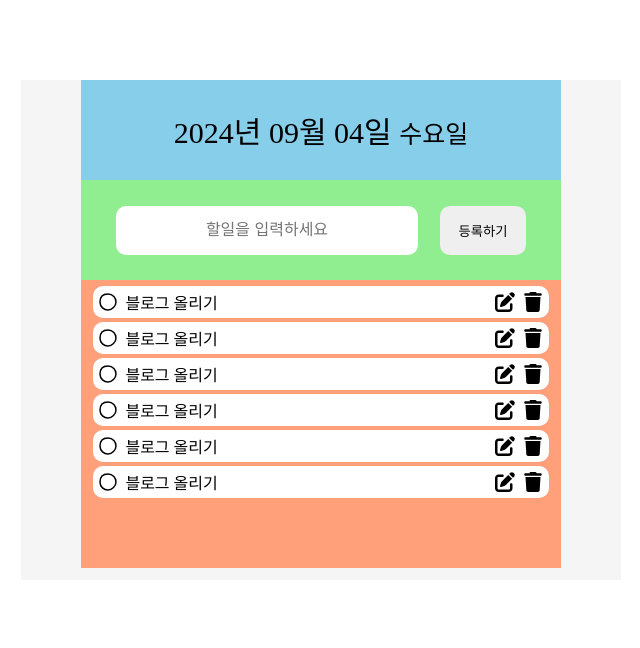
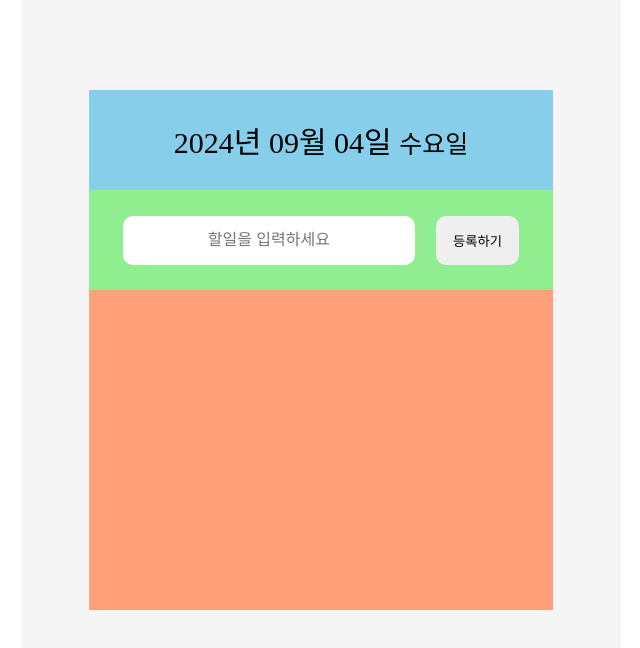
Before and after one commit to KittelLee/ToDo, a React (Vite) app: page / in a window 1280 px wide. Shown: the top 648 px of the page, without its empty margins (319-959 px from the left). Built offline with nearby package versions, Linux system fonts and the light colour scheme.

Commit message:
Fix: Todo List Generation Problem

```diff
--- a/src/App.css
+++ b/src/App.css
@@ -1,4 +1,5 @@
 .todo-wrap {
   background-color: whitesmoke;
-  height: 500px;
+  height: 660px;
+  padding: 10px;
 }
--- a/src/App.tsx
+++ b/src/App.tsx
@@ -1,5 +1,4 @@
 import Clock from "./components/Clock";
-import TodoAdd from "./components/TodoAdd";
 import TodoList from "./components/TodoList";
 import "./App.css";
 
@@ -7,7 +6,6 @@ function App() {
   return (
     <div className="todo-wrap">
       <Clock />
-      <TodoAdd />
       <TodoList />
     </div>
   );
--- a/src/components/SubList.tsx
+++ b/src/components/SubList.tsx
@@ -3,7 +3,11 @@ import trash from "../assets/icons/trash.svg";
 import modify from "../assets/icons/modify.svg";
 import "../styles/SubList.css";
 
-function SubList() {
+interface SubListProps {
+  text: string;
+}
+
+function SubList({ text }: SubListProps) {
   const [isChecked, setIsChecked] = useState(false);
 
   const handleCheckboxChange = () => {
@@ -24,7 +28,7 @@ function SubList() {
           <polyline points="1 9 7 14 15 4" />
         </svg>
       </label>
-      {isChecked ? <del>블로그 올리기</del> : <p>블로그 올리기</p>}
+      {isChecked ? <del>{text}</del> : <p>{text}</p>}
       <img src={modify} alt="수정아이콘" />
       <img src={trash} alt="삭제아이콘" />
     </div>
--- a/src/components/TodoAdd.tsx
+++ b/src/components/TodoAdd.tsx
@@ -1,11 +1,34 @@
+import { useState } from "react";
 import "../styles/TodoAdd.css";
 
-function TodoAdd() {
+interface TodoAddProps {
+  onAddTodo: (todo: string) => void;
+}
+
+function TodoAdd({ onAddTodo }: TodoAddProps) {
+  const [inputValue, setInputValue] = useState("");
+
+  const handleChange = (event: React.ChangeEvent<HTMLInputElement>) => {
+    setInputValue(event.target.value);
+  };
+
+  const handleSubmit = () => {
+    if (inputValue.trim()) {
+      onAddTodo(inputValue);
+      setInputValue("");
+    }
+  };
+
   return (
     <div className="register-wrap">
       <div className="register-inner">
-        <input type="text" placeholder="할일을 입력하세요" />
-        <button>등록하기</button>
+        <input
+          type="text"
+          placeholder="할일을 입력하세요"
+          value={inputValue}
+          onChange={handleChange}
+        />
+        <button onClick={handleSubmit}>등록하기</button>
       </div>
     </div>
   );
--- a/src/components/TodoList.tsx
+++ b/src/components/TodoList.tsx
@@ -1,15 +1,23 @@
+import { useState } from "react";
+import SubList from "../components/SubList";
+import TodoAdd from "../components/TodoAdd";
 import "../styles/TodoList.css";
-import SubList from "../components/SubList";
 
 function TodoList() {
+  const [todos, setTodos] = useState<string[]>([]);
+
+  const handleAddTodo = (todoText: string) => {
+    setTodos((prevTodos) => [...prevTodos, todoText]);
+  };
+
   return (
     <div className="list-wrap">
-      <SubList />
-      <SubList />
-      <SubList />
-      <SubList />
-      <SubList />
-      <SubList />
+      <TodoAdd onAddTodo={handleAddTodo} />
+      <div className="subList-container">
+        {todos.map((todo, index) => (
+          <SubList key={index} text={todo} />
+        ))}
+      </div>
     </div>
   );
 }
--- a/src/styles/SubList.css
+++ b/src/styles/SubList.css
@@ -3,7 +3,7 @@
   align-items: center;
   background-color: white;
   width: 94%;
-  height: 10%;
+  height: 50px;
   border: none;
   border-radius: 10px;
   padding: 2px;
--- a/src/styles/TodoAdd.css
+++ b/src/styles/TodoAdd.css
@@ -1,6 +1,6 @@
 .register-wrap {
   background-color: lightgreen; /*임시*/
-  width: 80%;
+  width: 100%;
   height: 100px;
   display: flex;
   align-items: center;
--- a/src/styles/TodoList.css
+++ b/src/styles/TodoList.css
@@ -1,9 +1,16 @@
 .list-wrap {
-  background-color: lightsalmon; /*임시*/
   width: 80%;
-  height: 280px;
+  height: 300px;
+}
+
+.subList-container {
+  background-color: lightsalmon; /* fix */
+  width: 100%;
+  height: 300px;
+  max-height: 300px;
+  overflow-y: auto;
+  padding: 10px 0;
   display: flex;
   flex-direction: column;
   align-items: center;
-  padding: 4px 0;
 }
```
